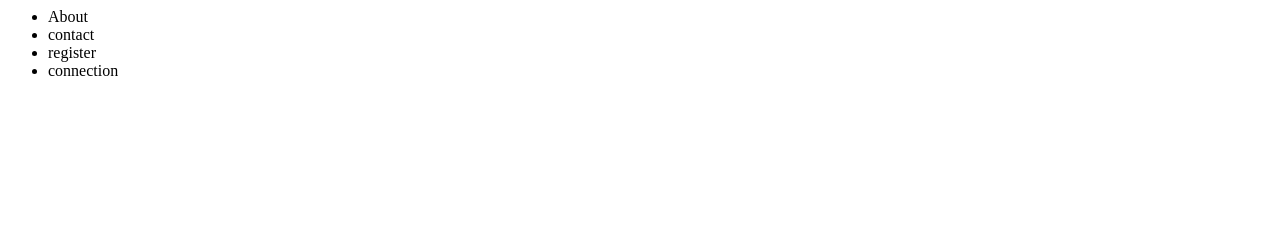
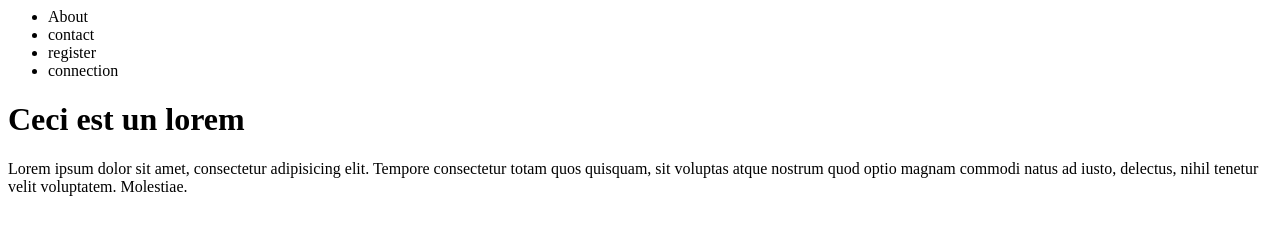
Before and after one commit to mthdht/git-en-group, a plain HTML site: page test.html in a window 1280 px wide. Drawn offline with Linux system fonts and the light colour scheme.

Commit message:
ajout d'un container

```diff
--- a/test.html
+++ b/test.html
@@ -14,5 +14,9 @@
       <li>connection</li>
     </ul>
   </header>
+  <div class="container">
+    <h1>Ceci est un lorem</h1>
+    <p>Lorem ipsum dolor sit amet, consectetur adipisicing elit. Tempore consectetur totam quos quisquam, sit voluptas atque nostrum quod optio magnam commodi natus ad iusto, delectus, nihil tenetur velit voluptatem. Molestiae.</p>
+  </div>
 </body>
 </html>
```
